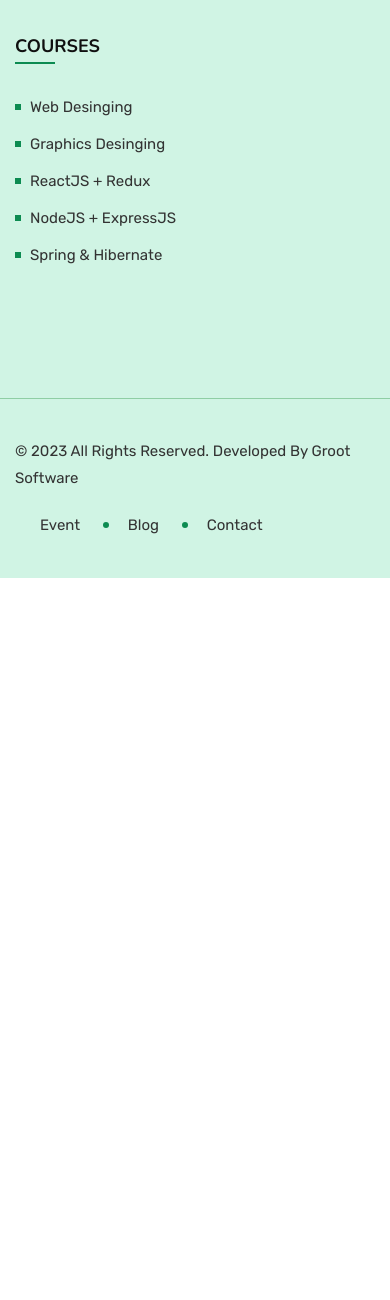
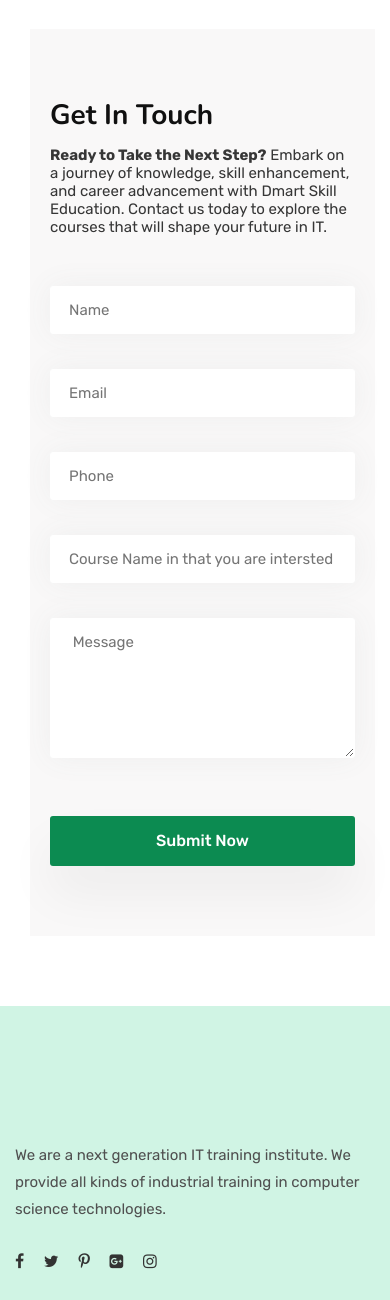
Before and after one commit to grootacademy/forsk-coding-school, a PHP site: page /contact-us.php in a window 390 px wide. Shown: the part 3399-4699 px from the top of the page. Before the commit the page ends 3977 px from the top, so only its background shows below. Run offline with PHP 8.4, Linux system fonts and the light colour scheme.

Commit message:
contact-us.php updated

```diff
--- a/contact-us.php
+++ b/contact-us.php
@@ -13,8 +13,12 @@
                                 <i class="fa fa-map-marker"></i>
                             </div>
                             <div class="content-part">
-                                <h5 class="info-subtitle">Address</h5>
+                                <h5 class="info-subtitle">Address Pratap nagar Branch</h5>
                                 <h6 class="info-title">Bambala Pulia, 3rd Floor Ram Nagar, Engineers Academy Building, 100-102, Tonk Rd, near Jaipuria Mgt College, Pratap Nagar, Jaipur, Rajasthan 302033 </h6>
+                            </div>
+                            <div class="content-part">
+                                <h5 class="info-subtitle">Address Mansarovar Branch</h5>
+                                <h6 class="info-title">122/66, First Floor AGARWAL FARM, JAIPUR, Rajasthan 302020 </h6>
                             </div>
                         </div>
                     </div>
@@ -44,7 +48,48 @@
                 <div class="row">
                     <div class="col-lg-5 md-mb-30">
                         <div class="contact-map2">
-                            <iframe src="https://www.google.com/maps/embed?pb=!1m18!1m12!1m3!1d3559.824789162961!2d75.77449367379639!3d26.845524562977687!2m3!1f0!2f0!3f0!3m2!1i1024!2i768!4f13.1!3m3!1m2!1s0x396db5a5ac096449%3A0xa7252c750a3f918e!2sDmart%20Skills%20education!5e0!3m2!1sen!2sin!4v1693412324345!5m2!1sen!2sin" width="600" height="450" style="border:0;" allowfullscreen="" loading="lazy" referrerpolicy="no-referrer-when-downgrade"></iframe>
+                            <iframe src="https://www.google.com/maps/embed?pb=!1m18!1m12!1m3!1d3561.495106521626!2d75.81170067366617!3d26.792359565255577!2m3!1f0!2f0!3f0!3m2!1i1024!2i768!4f13.1!3m3!1m2!1s0x396dc99ec8cdd58b%3A0x646f8f540ebc9b2e!2sForsk%20Coding%20School!5e0!3m2!1sen!2sin!4v1718352861510!5m2!1sen!2sin" width="600" height="450" style="border:0;" allowfullscreen="" loading="lazy" referrerpolicy="no-referrer-when-downgrade"></iframe>
+                        </div>
+                    </div>
+                    <div class="col-lg-7 pl-30 lg-pl-15">
+                        <div class="rs-quick-contact new-style">
+                            <div class="inner-part mb-50">
+                                <h2 class="title mb-15">Get In Touch</h2>
+                                <p><b>Ready to Take the Next Step?</b><br />
+
+                                    Embark on a journey of knowledge, skill enhancement, and career advancement with Dmart Skill Education. Contact us today to explore the courses that will shape your future in IT.</p>
+                            </div>
+                            <div id="form-messages"></div>
+                            <form method="post" action="./process.php">
+                                <div class="row">
+                                    <div class="col-lg-6 mb-35 col-md-12">
+                                        <input class="from-control" type="text" id="name" name="name" placeholder="Name" required="">
+                                    </div>
+                                    <div class="col-lg-6 mb-35 col-md-12">
+                                        <input class="from-control" type="text" id="email" name="email" placeholder="Email" required="">
+                                    </div>
+                                    <div class="col-lg-6 mb-35 col-md-12">
+                                        <input class="from-control" type="text" id="phone" name="phone" placeholder="Phone" required="">
+                                    </div>
+                                    <div class="col-lg-6 mb-35 col-md-12">
+                                        <input class="from-control" type="text" id="subject" name="courseName" placeholder="Course Name in that you are intersted" required="">
+                                    </div>
+
+                                    <div class="col-lg-12 mb-50">
+                                        <textarea class="from-control" id="message" name="message" placeholder=" Message" required=""></textarea>
+                                    </div>
+                                </div>
+                                <div class="form-group mb-0">
+                                    <input class="btn-send" type="submit" value="Submit Now">
+                                </div>
+                            </form>
+                        </div>
+                    </div>
+                </div>
+                <div class="row">
+                    <div class="col-lg-5 md-mb-30">
+                        <div class="contact-map2">
+                            <iframe src="https://www.google.com/maps/embed?pb=!1m18!1m12!1m3!1d3561.495106521626!2d75.81170067366617!3d26.792359565255577!2m3!1f0!2f0!3f0!3m2!1i1024!2i768!4f13.1!3m3!1m2!1s0x396dc99ec8cdd58b%3A0x646f8f540ebc9b2e!2sForsk%20Coding%20School!5e0!3m2!1sen!2sin!4v1718352861510!5m2!1sen!2sin" width="600" height="450" style="border:0;" allowfullscreen="" loading="lazy" referrerpolicy="no-referrer-when-downgrade"></iframe>
                         </div>
                     </div>
                     <div class="col-lg-7 pl-30 lg-pl-15">
```
